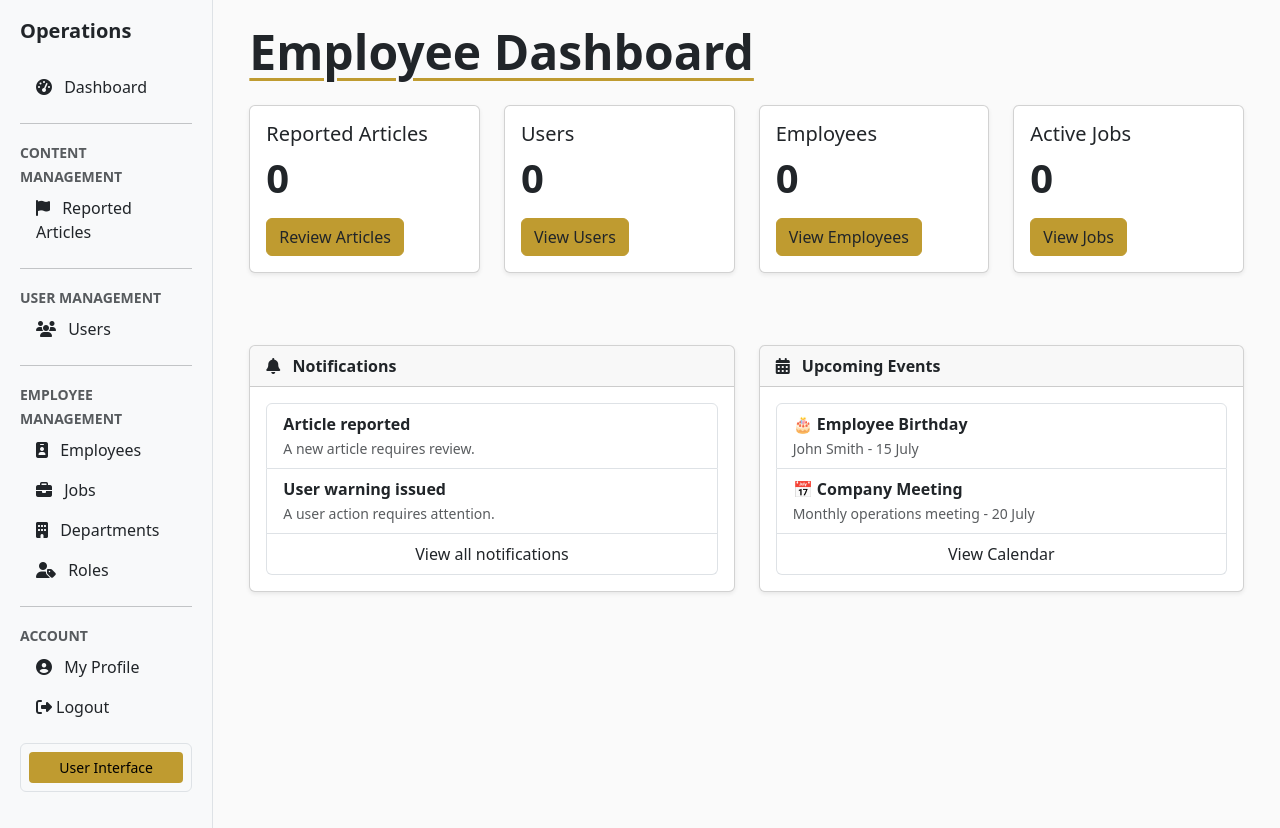
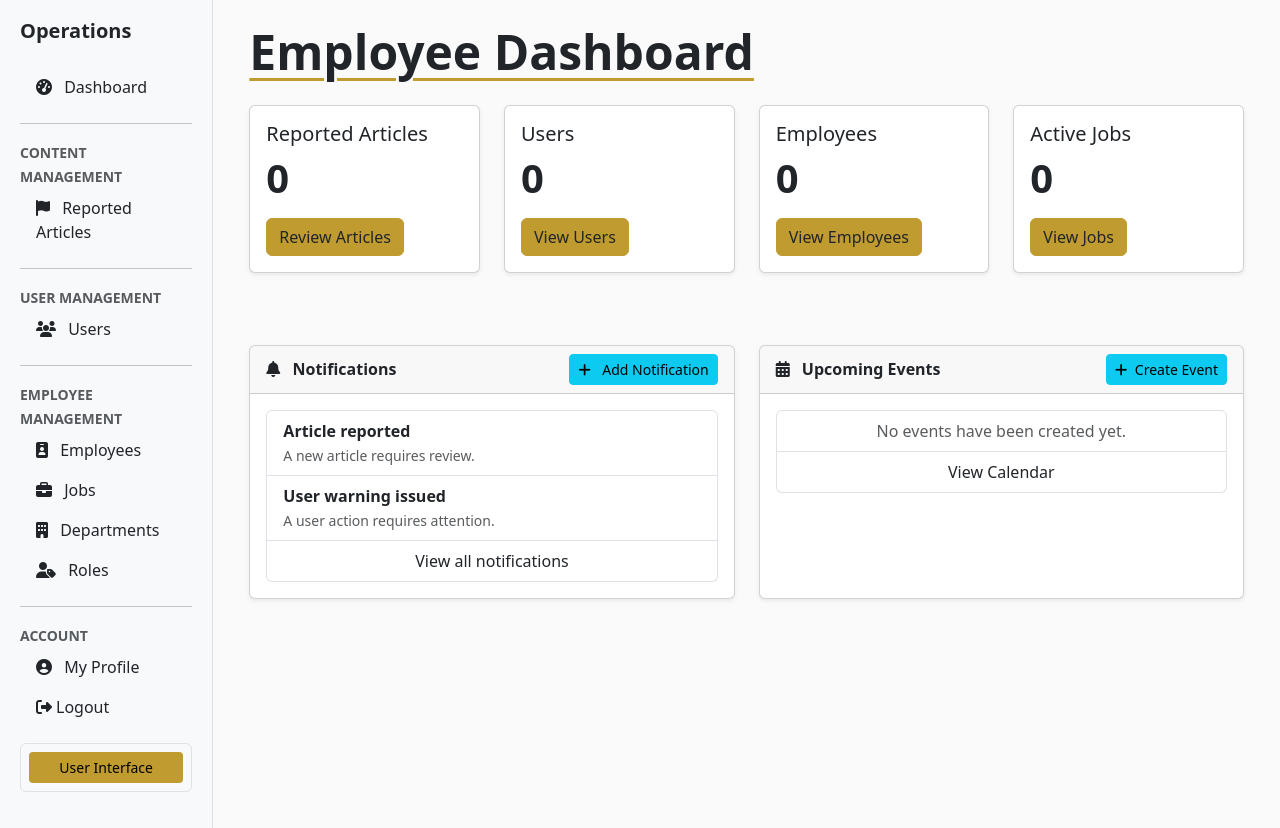
Before and after one commit to Kgothatso-create/publishing-cms, a Django app: page /operations/ in a window 1280 px wide. Shown: the part 64-892 px from the top of the page. Run offline with Django 5.2, Linux system fonts and the light colour scheme; data that the repository does not hold is empty; some libraries are stand-ins or nearby versions.

Commit message:
Working notifications and calander

```diff
--- a/employment/urls.py
+++ b/employment/urls.py
@@ -18,4 +18,9 @@ urlpatterns = [
         calendar_view,
         name="calendar"
     ),
+    path(
+        "calendar/create-event/",
+        create_company_event,
+        name="create_company_event",
+    ),
 ]
--- a/employment/views.py
+++ b/employment/views.py
@@ -1,14 +1,23 @@
+from datetime import timedelta
+
+from django.contrib import messages
+from django.contrib.auth.decorators import login_required
 from django.shortcuts import render, redirect
 from django.core.paginator import Paginator
 from django.db.models import Q
+from django.utils import timezone
 
 from articles.models import ArticleReport
 from job.models import Job
-from .models import Employment, Role
-from .forms import EmployeeCreateForm, RoleCreateForm
+from .models import CompanyEvent, Employment, Role
+from .forms import CompanyEventForm, EmployeeCreateForm, RoleCreateForm
 
 
 def employee_dashboard(request):
+
+    company_events = CompanyEvent.objects.select_related(
+        "created_by"
+    ).order_by("-created_at")[:4]
 
     active_job_count = Job.objects.filter(is_active=True).distinct().count()
     active_employee_count = Employment.objects.filter(
@@ -25,6 +34,7 @@ def employee_dashboard(request):
         "reported_article_count": reported_article_count,
         "active_job_count": active_job_count,
         "active_employee_count": active_employee_count,
+        "company_events": company_events,
     }
 
     return render(request, "employment/dashboard.html", context)
@@ -176,13 +186,43 @@ def role_create(request):
 
 
 def calendar_view(request):
-    """
-    Display the calendar page.
+    events = CompanyEvent.objects.all().order_by("event_date")
 
-    Args:
-        request: HTTP request object.
+    calendar_events = [
+        {
+            "title": event.title,
+            "start": event.event_date.isoformat(),
+            "allDay": True,
+        }
+        for event in events
+    ]
 
-    Returns:
-        Rendered calendar template.
-    """
-    return render(request, "layouts/calendar.html")
+    return render(request, "layouts/calendar.html", {
+        "calendar_events": calendar_events,
+    })
+
+
+@login_required
+def create_company_event(request):
+    if request.method == "POST":
+        form = CompanyEventForm(request.POST)
+
+        if form.is_valid():
+            event = form.save(commit=False)
+            event.created_by = request.user
+            event.save()
+
+            messages.success(
+                request,
+                "Calendar event created successfully."
+            )
+
+            return redirect("calendar")
+    else:
+        form = CompanyEventForm()
+
+    return render(
+        request,
+        "employment/create_event.html",
+        {"form": form},
+    )
--- a/templates/employment/dashboard.html
+++ b/templates/employment/dashboard.html
@@ -74,9 +74,15 @@
     <div class="row mt-5 g-4">
         <div class="col-lg-6">
             <div class="card shadow-sm h-100">
-                <div class="card-header fw-bold">
+                <div class="card-header fw-bold d-flex justify-content-between align-items-center">
+                    <span>
                         <i class="fas fa-bell me-2"></i>
                         Notifications
+                    </span>
+                    <button type="button" class="btn btn-info btn-sm">
+                        <i class="fas fa-plus me-2"></i>
+                        Add Notification
+                    </button>
                 </div>
                 <div class="card-body">
                     <div class="list-group">
@@ -103,31 +109,50 @@
         </div>
         <div class="col-lg-6">
             <div class="card shadow-sm h-100">
-                <div class="card-header fw-bold">
+                <div class="card-header fw-bold d-flex justify-content-between align-items-center">
+                    <span>
                         <i class="fas fa-calendar-alt me-2"></i>
                         Upcoming Events
+                    </span>
+                    <a href="{% url 'create_company_event' %}"
+                       class="btn btn-info btn-sm">
+                        <i class="fas fa-plus me-1"></i>
+                        Create Event
+                    </a>
                 </div>
                 <div class="card-body">
                 <div class="list-group">
+                    {% for event in company_events %}
                         <div class="list-group-item">
                             <strong>
-                                🎂 Employee Birthday
+                                {% if event.event_type == "BIRTHDAY" %}
+                                    🎂
+                                {% elif event.event_type == "MEETING" %}
+                                    📅
+                                {% elif event.event_type == "HOLIDAY" %}
+                                    🌴
+                                {% elif event.event_type == "TRAINING" %}
+                                    📚
+                                {% else %}
+                                    📢
+                                {% endif %}
+                                {{ event.title }}
                             </strong>
                             <br>
                             <small class="text-muted">
-                                John Smith - 15 July
+                                {{ event.event_date|date:"d F Y" }}
+                                {% if event.description %}
+                                    - {{ event.description|truncatewords:10 }}
+                                {% endif %}
                             </small>
                         </div>
-                        <div class="list-group-item">
-                            <strong>
-                                📅 Company Meeting
-                            </strong>
-                            <br>
-                            <small class="text-muted">
-                                Monthly operations meeting - 20 July
-                            </small>
+                        {% empty %}
+                            <div class="list-group-item text-center text-muted">
+                                No events have been created yet.
                             </div>
-                        <a href="{% url 'calendar' %}" class=" list-group-item list-group-item-action text-center">
+                        {% endfor %}
+                        <a href="{% url 'calendar' %}"
+                           class="list-group-item list-group-item-action text-center">
                             View Calendar
                         </a>
                     </div>
```
Also changed, not shown: employment/forms.py (+31 -1 lines), templates/employment/create_event.html (added, +67 -0 lines), templates/layouts/calendar.html (+9 -89 lines). Lines whose indentation alone changed are shown as unchanged.
